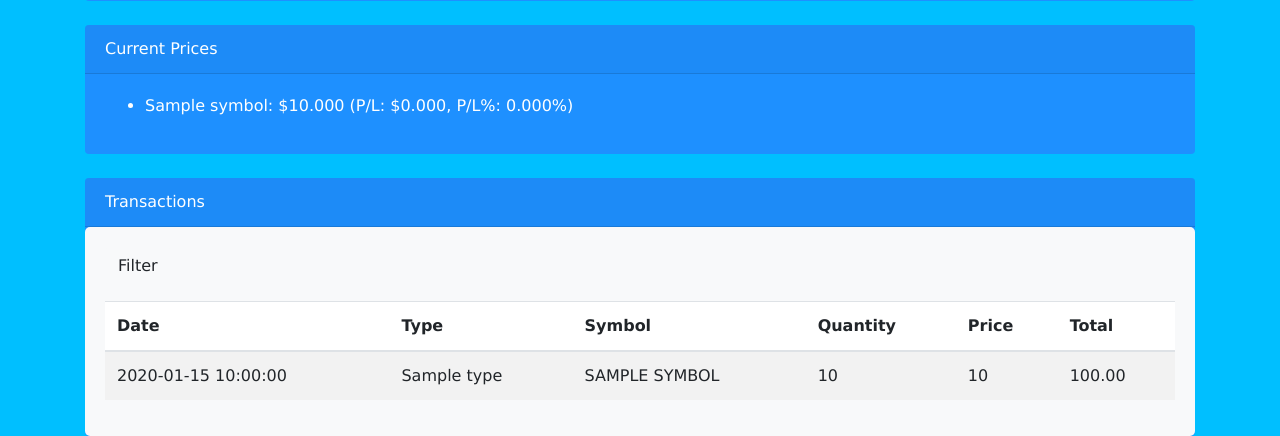
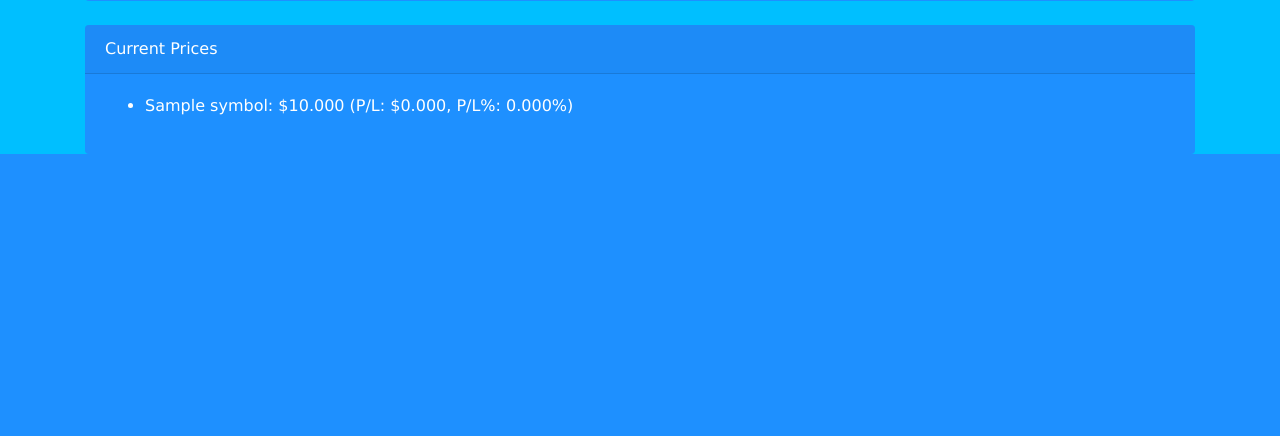
Before and after one commit to Jedi-Master-Teban/Stock-Tracker-Flask-App, a Flask app: template templates/index.html in a window 1280 px wide. Shown: the part 718-1154 px from the top of the page. After the commit the page ends 872 px from the top, so only its background shows below. Run offline with Flask 3, Linux system fonts and the light colour scheme; the template is opened without the code that fills it: most values are stand-ins (such as "Sample title", 1, 10 or a date in 2020); some libraries are stand-ins or nearby versions.

Commit message:
Nueva página de historial de transacciones

```diff
--- a/app.py
+++ b/app.py
@@ -65,7 +65,6 @@ def home():
     current_prices, pl_values = get_current_prices_and_pl()
     return render_template('index.html', transactions=transactions, portfolio_value=portfolio_value, current_prices=current_prices, pl_values=pl_values)
 
-# Route for the transactions page
 @app.route('/transactions')
 def transactions_page():
     return render_template('transactions.html', transactions=transactions)
--- a/templates/index.html
+++ b/templates/index.html
@@ -188,39 +188,6 @@
                 </ul>
             </div>
         </div>
-        <div class="card mt-4">
-            <div class="card-header">
-                Transactions
-            </div>
-            <div class="card-body table-container">
-                <button class="btn btn-light mb-3" onclick="toggleFilterInput()">Filter</button>
-                <input type="text" id="symbolFilter" class="form-control mb-3" placeholder="Filter by Symbol">
-                <table class="table table-striped" id="transactionsTable">
-                    <thead>
-                        <tr>
-                            <th>Date</th>
-                            <th>Type</th>
-                            <th>Symbol</th>
-                            <th>Quantity</th>
-                            <th>Price</th>
-                            <th>Total</th>
-                        </tr>
-                    </thead>
-                    <tbody>
-                        {% for index, row in transactions.iterrows() %}
-                            <tr>
-                                <td>{{ row['Date'] }}</td>
-                                <td>{{ row['Type'] }}</td>
-                                <td>{{ row['Symbol']|upper }}</td>
-                                <td>{{ row['Quantity'] }}</td>
-                                <td>{{ row['Price'] }}</td>
-                                <td>{{ '%.2f' % (row['Quantity'] * row['Price']) if row['Quantity'] and row['Price'] else 'N/A' }}</td>
-                            </tr>
-                        {% endfor %}
-                    </tbody>
-                </table>
-            </div>
-        </div>
     </div>
 </body>
 </html>
```
